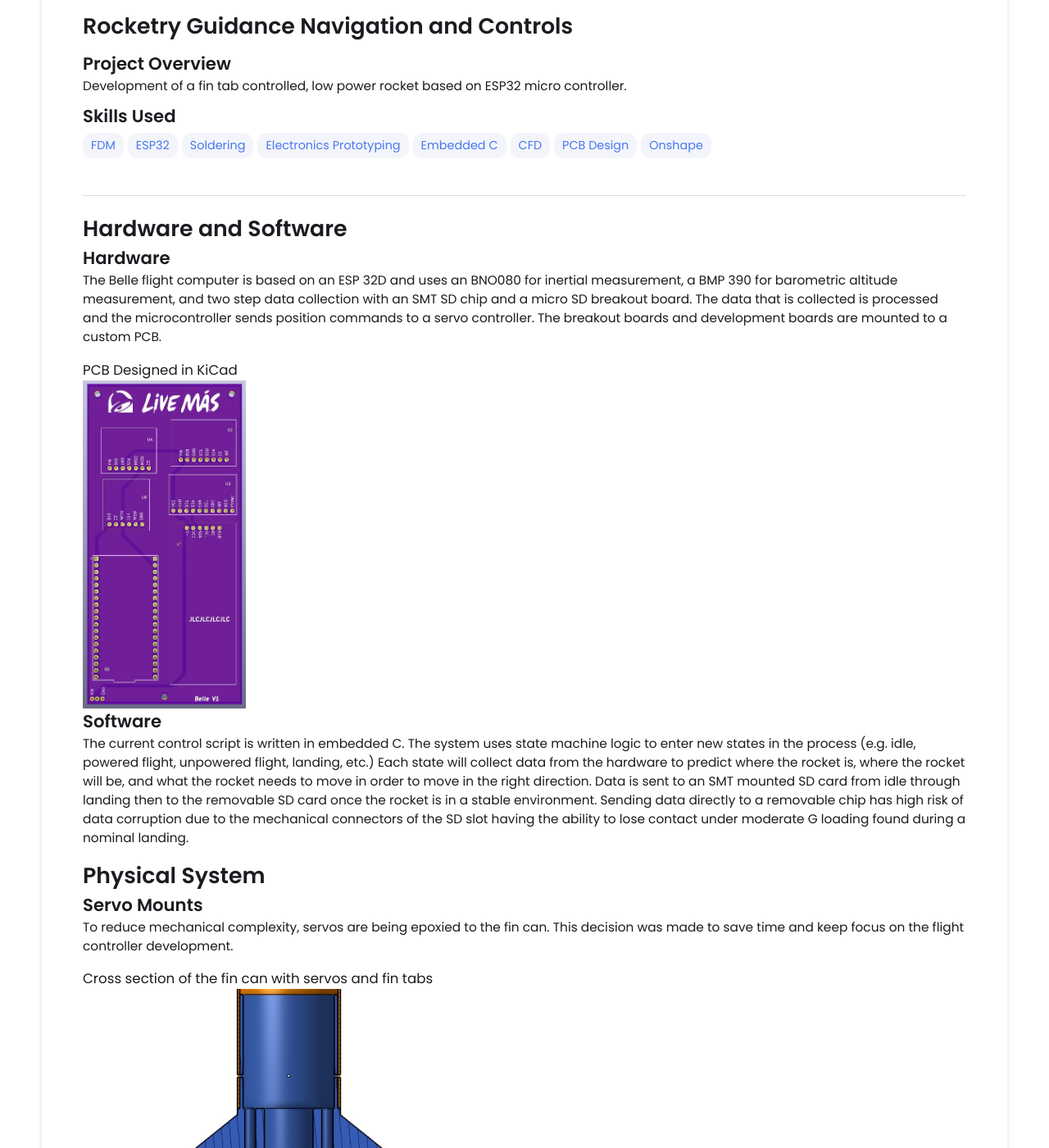
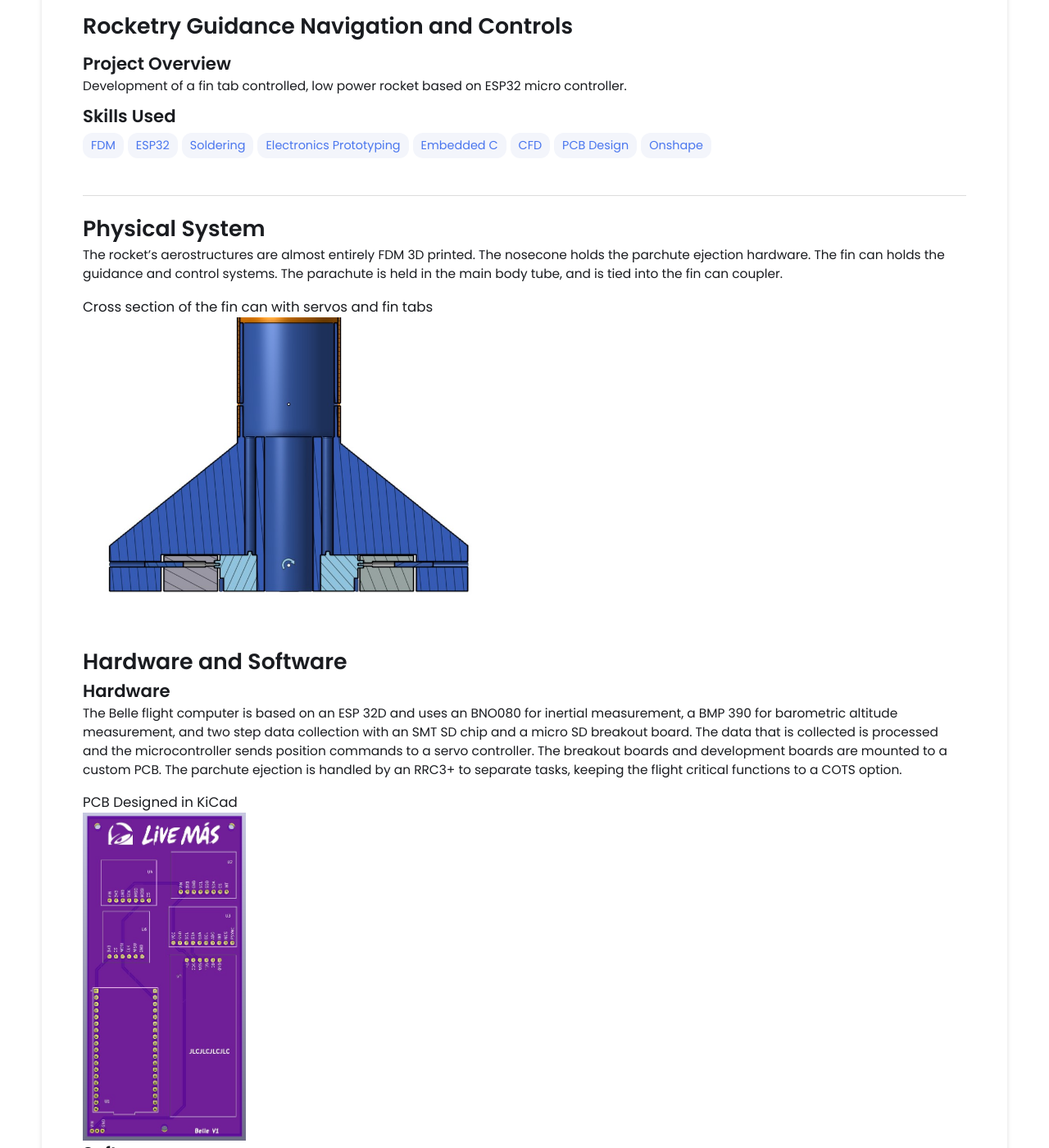
Before and after one commit to UnmagicMissile/UnmagicMissile.github.io, a Jekyll site: the page built from _projects/Rocket_GNC/index.md, in a window 1280 px wide and 1400 px high, scrolled down 495 px. Shown: the whole window at 82% size. Built offline with Jekyll 4.4.1, drawn with Linux system fonts in a browser that asks for light colours; some of the changed text lies outside the part shown.

Commit message:
Update index.md

```diff
--- a/_projects/Rocket_GNC/index.md
+++ b/_projects/Rocket_GNC/index.md
@@ -15,15 +15,14 @@ main-image: /TwistCAD.jpg
 ---
 
 ---
+# Physical System
+The rocket's aerostructures are almost entirely FDM 3D printed. The nosecone holds the parchute ejection hardware. The fin can holds the guidance and control systems. The parachute is held in the main body tube, and is tied into the fin can coupler.
+### Cross section of the fin can with servos and fin tabs
+{% include image-gallery.html images="GNC_FinCan.jpg" height="400" %}
 # Hardware and Software
 ## Hardware
-The Belle flight computer is based on an ESP 32D and uses an BNO080 for inertial measurement, a BMP 390 for barometric altitude measurement, and two step data collection with an SMT SD chip and a micro SD breakout board. The data that is collected is processed and the microcontroller sends position commands to a servo controller. The breakout boards and development boards are mounted to a custom PCB.
+The Belle flight computer is based on an ESP 32D and uses an BNO080 for inertial measurement, a BMP 390 for barometric altitude measurement, and two step data collection with an SMT SD chip and a micro SD breakout board. The data that is collected is processed and the microcontroller sends position commands to a servo controller. The breakout boards and development boards are mounted to a custom PCB. The parchute ejection is handled by an RRC3+ to separate tasks, keeping the flight critical functions to a COTS option.
 ### PCB Designed in KiCad
 {% include image-gallery.html images="BelleV1PCB.jpg" height="400" %}
 ## Software
-The current control script is written in embedded C. The system uses state machine logic to enter new states in the process (e.g. idle, powered flight, unpowered flight, landing, etc.) Each state will collect data from the hardware to predict where the rocket is, where the rocket will be, and what the rocket needs to move in order to move in the right direction. Data is sent to an SMT mounted SD card from idle through landing then to the removable SD card once the rocket is in a stable environment. Sending data directly to a removable chip has high risk of data corruption due to the mechanical connectors of the SD slot having the ability to lose contact under moderate G loading found during a nominal landing.
-# Physical System
-## Servo Mounts
-To reduce mechanical complexity, servos are being epoxied to the fin can. This decision was made to save time and keep focus on the flight controller development.
-### Cross section of the fin can with servos and fin tabs
-{% include image-gallery.html images="GNC_FinCan.jpg" height="400" %}
+The current control script is written in embedded C. The system uses state machine logic to enter new states in the process (e.g. idle, powered flight, unpowered flight, landing, etc.) Each state will collect data from the hardware to predict where the rocket is, where the rocket will be, and what the rocket needs to move in order to move in the right direction. Data is sent to an SMT mounted SD card from idle through landing then to the removable SD card once the rocket is in a stable environment, preventing data corruption risk commonly associated with removable SD cards due to vibrations disrupting the mechanical connections.
```
